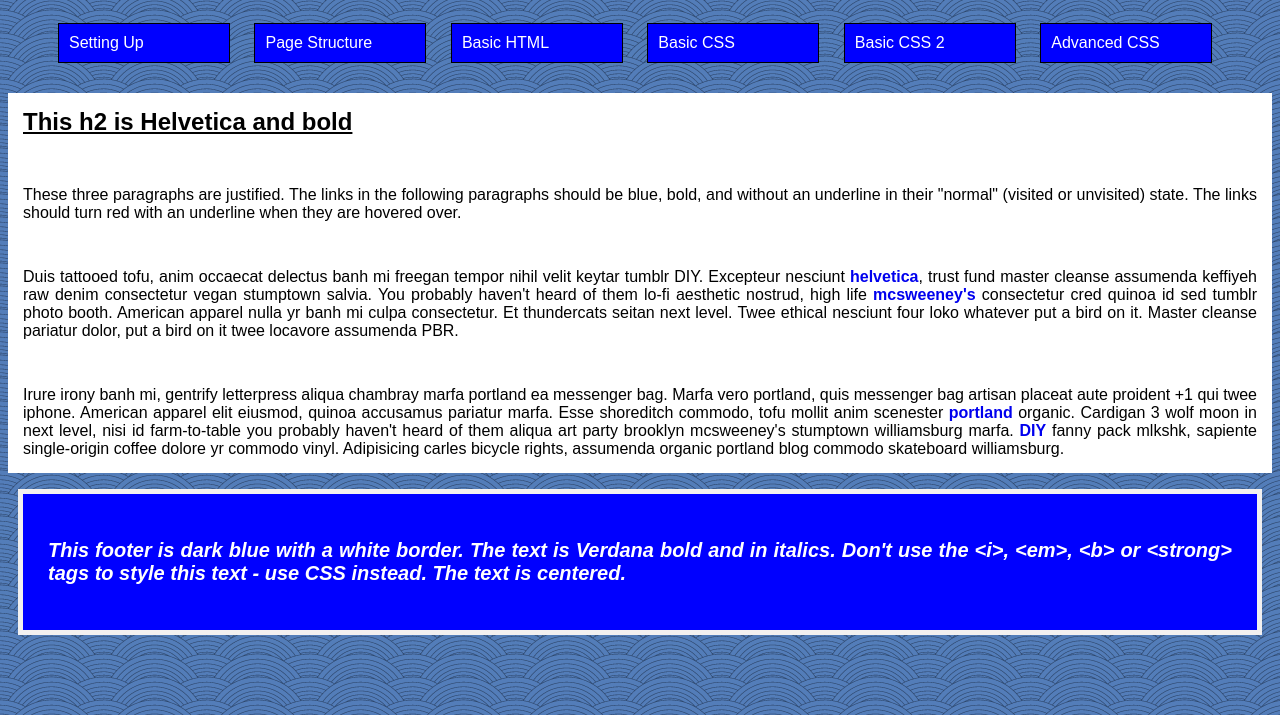
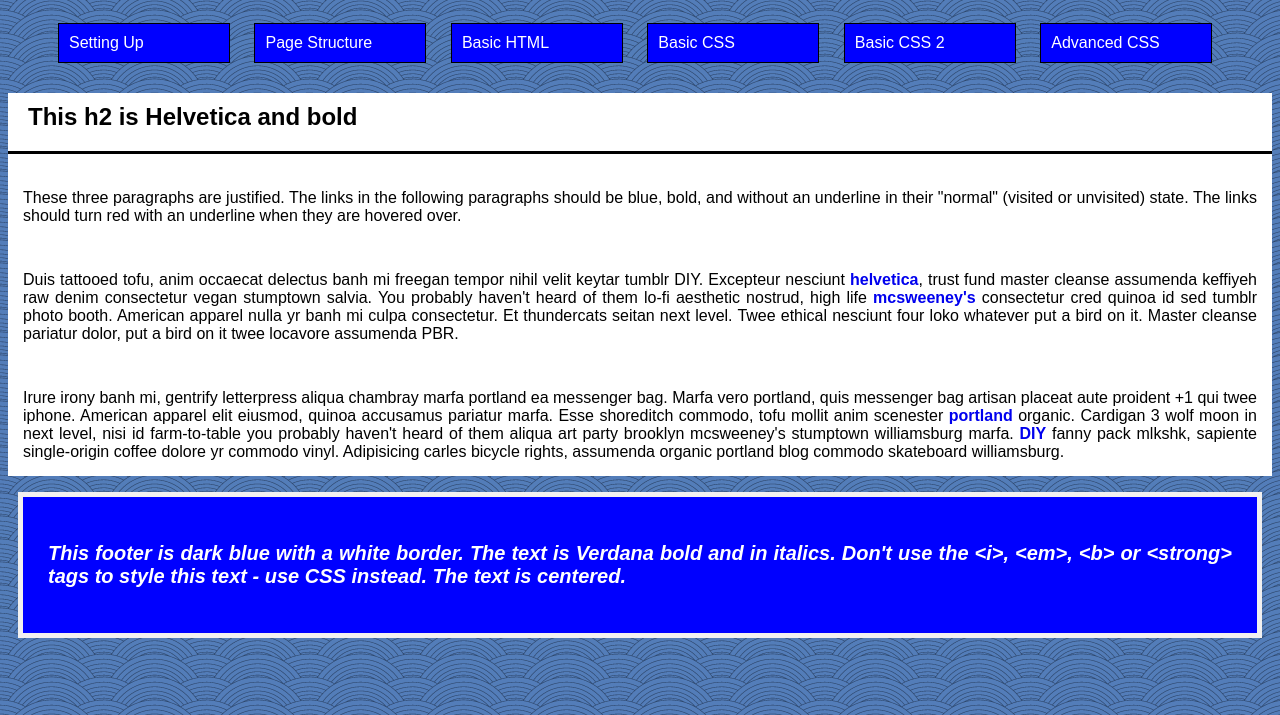
Before and after one commit to ihooke1/CTK301, a plain HTML site: page Assignment5/assignment5.html in a window 1280 px wide. Shown: the part 85-800 px from the top of the page. Drawn offline with Linux system fonts and the light colour scheme.

Commit message:
Add files via upload

```diff
--- a/Assignment5/style.css
+++ b/Assignment5/style.css
@@ -12,9 +12,9 @@ h1{
 h2{
   font-weight: bold;
   font-family: sans-serif,Helvetica;
-  text-decoration: underline;
   text-align: justify;
-  padding: 15px;
+  padding: 10px 10px 20px 20px;
+  border-bottom: 3px solid black;
 }
 p{
   text-align: justify;
```
